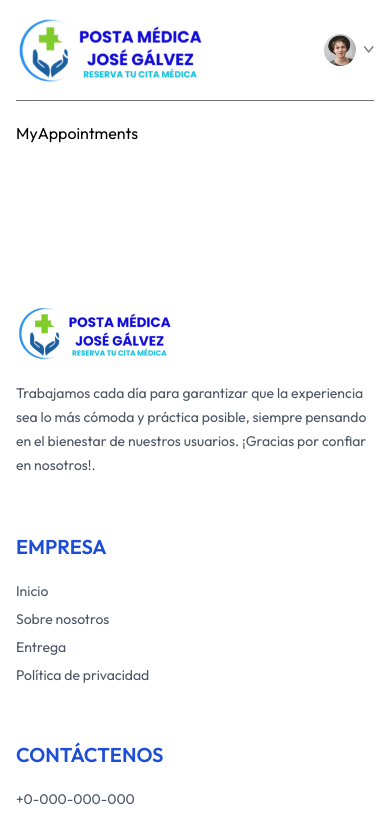
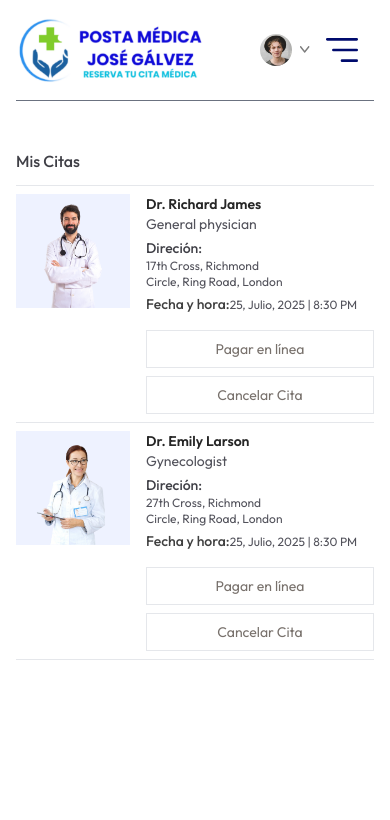
Before and after one commit to MarioCamayo/App-Reservar-Citas-Medicas, a React (Vite) app: page /my-appointments in a window 390 px wide. Shown: the top 820 px of the page. Built offline with nearby package versions, Linux system fonts and the light colour scheme; a web font is replaced by a local one.

Commit message:
se desarrolló el componente MyAppointments

```diff
--- a/src/componets/Navbar.jsx
+++ b/src/componets/Navbar.jsx
@@ -52,7 +52,31 @@ const [token, setToken] = useState(true)
             className='bg-primary text-white px-8 py-3 rounded-full font-light md:block'>Crea una cuenta</button>
         }
 
+        <img
+        className='w-8 cursor-pointer md:hidden'
+        onClick={ ()=> setShowMenu(true) }
+        src= {assets.menu_icon} alt="menu_icon}" />
 
+        {/* --------------- mobile menu ----------------- */}
+
+        <div className= {`${ showMenu ? 'fixed w-full' : 'h-0 w-0'} md:hidden right-0 top-0 bottom-0 z-20 overflow-hidden bg-white transition-all`} >
+          <div className='flex items-center justify-between px-5 py-6'>
+            <img
+            className='w-36'
+             src= {assets.Posta_logo} alt="Logo de Aplicación" />
+            <img
+            className='w-8 cursor-pointer'
+            onClick={ ()=> setShowMenu(false) }
+            src= {assets.cross_icon} alt="cross_icon" />
+          </div>
+          <ul>
+            <NavLink to='/'>INICIO</NavLink>
+            <NavLink to='/doctors'>TODOS LOS MÉDICOS</NavLink>
+            <NavLink to='/about'>NOSOTROS</NavLink>
+            <NavLink to='/contact'>CONTACTO</NavLink>
+
+          </ul>
+        </div>
 
       </div>
     </div>
--- a/src/pages/MyAppointments.jsx
+++ b/src/pages/MyAppointments.jsx
@@ -1,6 +1,49 @@
+
+import { useContext } from 'react';
+import { AppContext } from './../context/AppContext';
 
 export const MyAppointments = () => {
+
+  const {doctors} =  useContext(AppContext)
+
   return (
-    <div>MyAppointments</div>
-  )
-}
+    <div>
+      <p className='pb-3 mt-12 font-medium text-zinc-700 border-b'>Mis Citas </p>
+      <div>
+       {
+          doctors.slice(0,2).map((item, index) => (
+            <div
+            className='grid grid-cols-[1fr_2fr] gap-4 sm:flex sm:gap-6 py-2 border-b'
+             key={index}>
+              <div>
+                <img
+                className='w-32 bg-indigo-50 '
+                src= { item.image } alt="imagen de doctores" />
+              </div>
+              <div className='flex-1 text-sm text-zinc-600'>
+                <p className='text-neutral-800 font-semibold'>{ item.name }</p>
+                <p>{ item.speciality }</p>
+                <p className='text-zinc-700 font-medium mt-1'>Direción:</p>
+                <p className='text-xs'>{ item.address.line1 }</p>
+                <p className='text-xs'>{ item.address.line2 }</p>
+                <p className='text-xs mt-1'>
+                  <span className='text-sm text-neutral-700 font-medium '>Fecha y hora:</span>
+                  25, Julio, 2025 | 8:30 PM
+                </p>
+              </div>
+              <div>
+
+              </div>
+              <div className='flex flex-col justify-end gap-2'>
+                <button
+                className='text-sm text-stone-500 text-center sm:min-w-48 py-2 border hover:bg-primary hover:text-white transition-all duartion-300'>Pagar en línea</button>
+                <button className='text-sm text-stone-500 text-center sm:min-w-48 py-2 border hover:bg-red-600 hover:text-white transition-all duartion-300'>Cancelar Cita</button>
+
+              </div>
+            </div>
+              ))}
+         </div>
+      </div>
+
+        )
+      }
```
